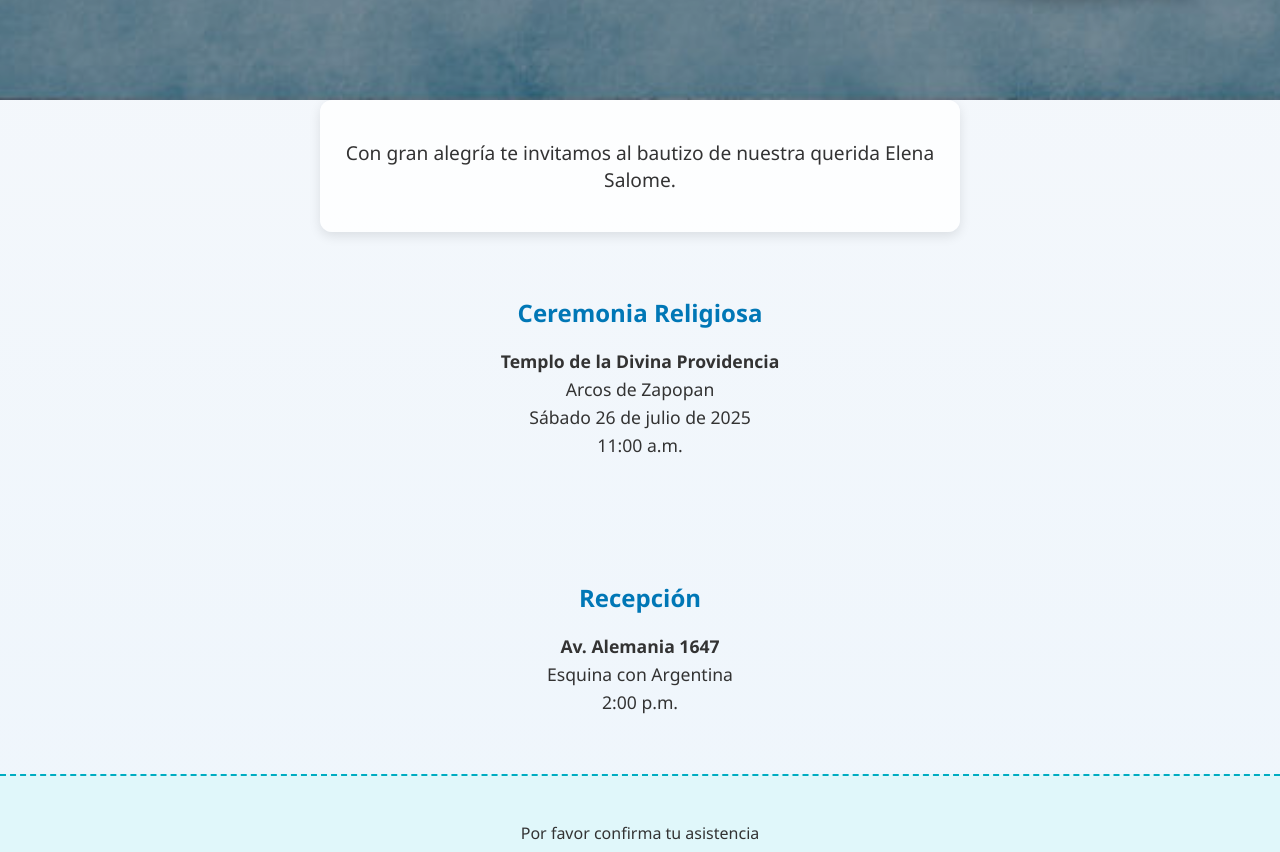
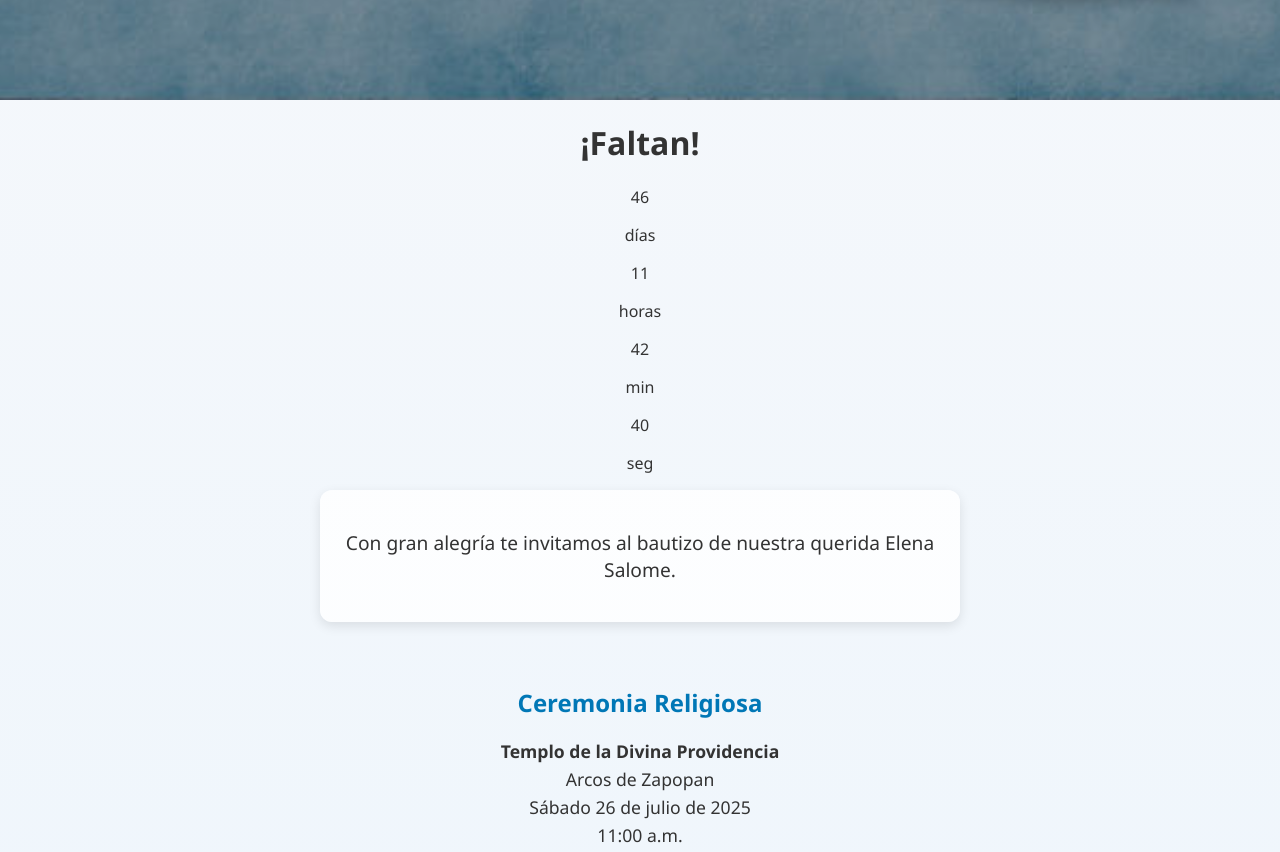
Before and after one commit to Juanjoneitor/Bautizo_Saly, a plain HTML site: page index.html in a window 1280 px wide. Shown: the part 780-1632 px from the top of the page. Drawn offline with nearby package versions, Linux system fonts and the light colour scheme.

Commit message:
Update index.html

```diff
--- a/index.html
+++ b/index.html
@@ -16,8 +16,20 @@
       <h1>El Bautizo de</h1>
       <h2>Elena Salome<br>Llamas Mora</h2>
       <p class="fecha">26 de julio, 2025</p>
+
     </div>
   </section>
+
+<div class="contador" id="contador">
+  <h1>¡Faltan!</h1>
+  <div class="cajas-contador">
+    <div class="caja"><span id="dias">00</span><p>días</p></div>
+    <div class="caja"><span id="horas">00</span><p>horas</p></div>
+    <div class="caja"><span id="minutos">00</span><p>min</p></div>
+    <div class="caja"><span id="segundos">00</span><p>seg</p></div>
+  </div>
+</div>
+
 
   <!-- Invitación -->
   <section class="invitacion" data-aos="fade-up">
@@ -61,12 +73,15 @@
 <section class="info" data-aos="fade-up" data-aos-delay="500">
   <h3>¿Cómo llegar a la ceremonia?</h3>
   <p><strong>Templo de la Divina Providencia</strong><br>
-  Av. Arco del Triunfo 1530, Arcos de Zapopan, Jalisco</p>
-  <div style="max-width: 100%; overflow: hidden;">
+  Av. Arco del Triunfo 1530, Arcos de Zapopan, 45130 Zapopan, Jal.</p>
+  <div style="max-width: 100%; overflow: hidden; border-radius: 8px;">
     <iframe
-      src="https://www.google.com/maps/embed?pb=!1m18!1m12!1m3!1d3733.6624709326916!2d-103.4211601!3d20.7019398!2m3!1f0!2f0!3f0!3m2!1i1024!2i768!4f13.1!3m3!1m2!1s0x8428ac529b218155%3A0x5cfc5c4db0a84579!2sTemplo%20de%20la%20Divina%20Providencia!5e0!3m2!1ses-419!2smx!4v1717949838430!5m2!1ses-419!2smx"
-      width="100%" height="300" style="border:0;" allowfullscreen="" loading="lazy"></iframe>
+      src="https://www.google.com/maps/embed?pb=!1m18!1m12!1m3!1d3733.663259229179!2d-103.421154!3d20.7019081!2m3!1f0!2f0!3f0!3m2!1i1024!2i768!4f13.1!3m3!1m2!1s0x8428ac529b218155%3A0x5cfc5c4db0a84579!2sTemplo%20de%20la%20Divina%20Providencia!5e0!3m2!1ses-419!2smx!4v1717954872520!5m2!1ses-419!2smx"
+      width="100%" height="300" style="border:0;" allowfullscreen="" loading="lazy" referrerpolicy="no-referrer-when-downgrade">
+    </iframe>
   </div>
+  <p><a href="https://www.google.com/maps/place/Av.+Arco+del+Triunfo+1530,+Arcos+de+Zapopan,+45130+Zapopan,+Jal./@20.7019081,-103.421154,17z"
+        target="_blank" rel="noopener noreferrer">Ver ubicación completa en Google Maps</a></p>
 </section>
 
 <!-- ¿Cómo llegar? - Recepción -->
@@ -180,4 +195,40 @@
 
 
 </body>
+
+<script>
+  function iniciarContador() {
+    const evento = new Date("2025-07-26T11:00:00").getTime(); // Fecha del evento
+    const diasEl = document.getElementById("dias");
+    const horasEl = document.getElementById("horas");
+    const minutosEl = document.getElementById("minutos");
+    const segundosEl = document.getElementById("segundos");
+
+    setInterval(() => {
+      const ahora = new Date().getTime();
+      const diferencia = evento - ahora;
+
+      if (diferencia <= 0) {
+        diasEl.innerText = "00";
+        horasEl.innerText = "00";
+        minutosEl.innerText = "00";
+        segundosEl.innerText = "00";
+        return; // Detener cuando llegue el evento
+      }
+
+      const dias = Math.floor(diferencia / (1000 * 60 * 60 * 24));
+      const horas = Math.floor((diferencia % (1000 * 60 * 60 * 24)) / (1000 * 60 * 60));
+      const minutos = Math.floor((diferencia % (1000 * 60 * 60)) / (1000 * 60));
+      const segundos = Math.floor((diferencia % (1000 * 60)) / 1000);
+
+      diasEl.innerText = dias.toString().padStart(2, '0');
+      horasEl.innerText = horas.toString().padStart(2, '0');
+      minutosEl.innerText = minutos.toString().padStart(2, '0');
+      segundosEl.innerText = segundos.toString().padStart(2, '0');
+    }, 1000);
+  }
+
+  iniciarContador();
+</script>
+
 </html>
```
